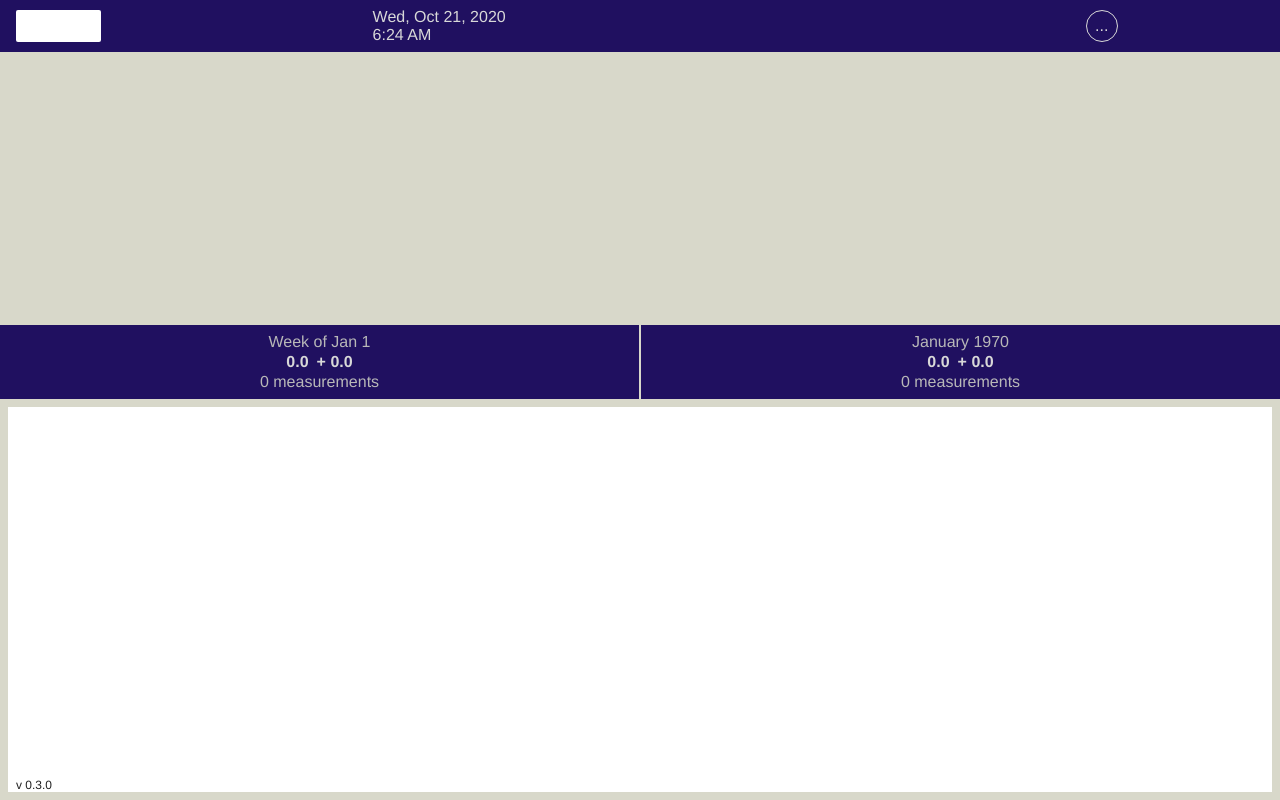
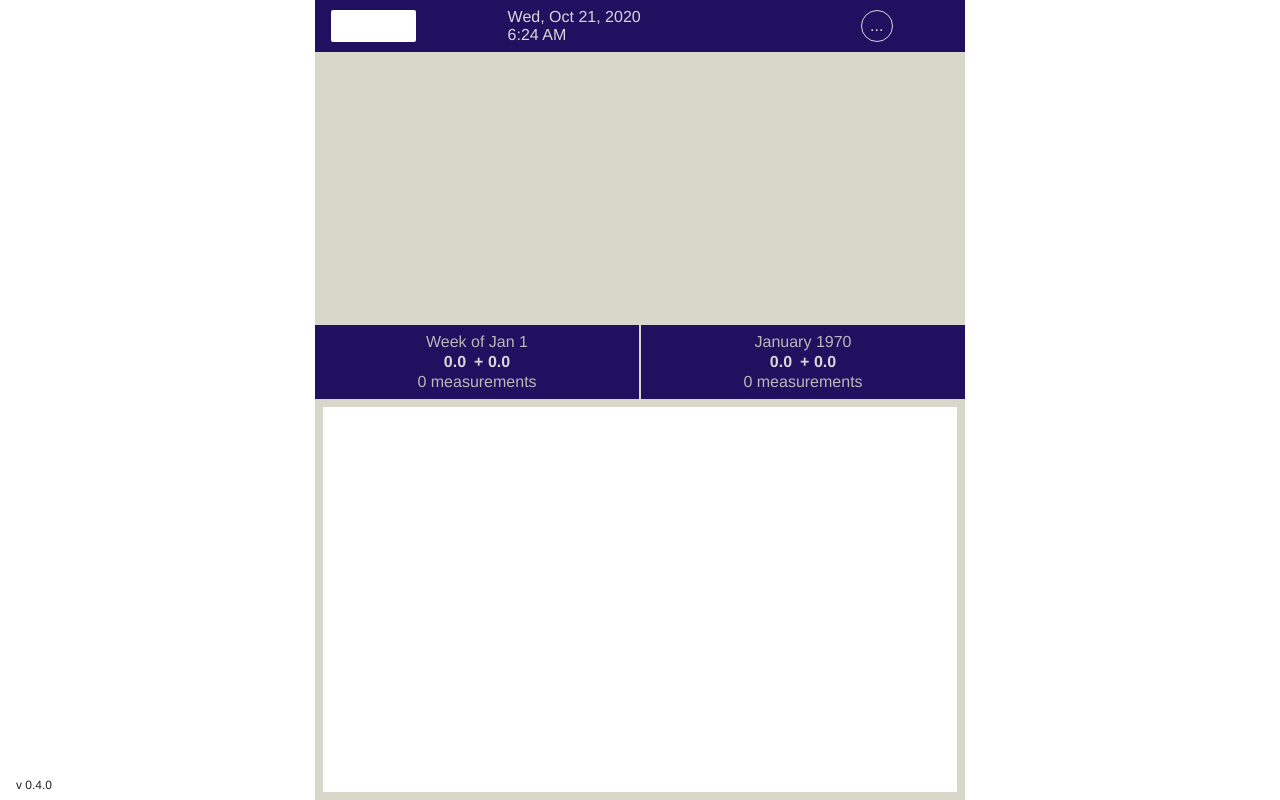
Before and after one commit to philrmass/weight-tracker, a React app: page / in a window 1280 px wide. Built offline with nearby package versions, Linux system fonts and the light colour scheme.

Commit message:
add centering for wide

```diff
--- a/src/components/App.js
+++ b/src/components/App.js
@@ -20,6 +20,7 @@ function App({
   return (
     <Fragment>
       <main className={styles.main}>
+        <div className={styles.content}>
           <div className={styles.input}>
             <Input />
           </div>
@@ -49,6 +50,7 @@ function App({
           <div className={styles.version}>
             {`v ${version}`}
           </div>
+        </div>
       </main>
       <Modal isOpen={isOptionsOpen}>
         <Options />
--- a/src/index.js
+++ b/src/index.js
@@ -8,7 +8,7 @@ import './styles/index.css';
 import store from './redux/store';
 import App from './components/App';
 
-const version = '0.3.0';
+const version = '0.4.0';
 
 ReactDOM.render(
   <Provider store={store}>
--- a/src/styles/App.module.css
+++ b/src/styles/App.module.css
@@ -4,6 +4,12 @@
   bottom: 0;
   left: 0;
   right: 0;
+}
+
+.content {
+  height: 100%;
+  max-width: 650px;
+  margin: auto;
   display: flex;
   flex-direction: column;
   justify-content: space-between;
```
Also changed, not shown: TODO.md (+1 -2 lines). Lines whose indentation alone changed are shown as unchanged.
